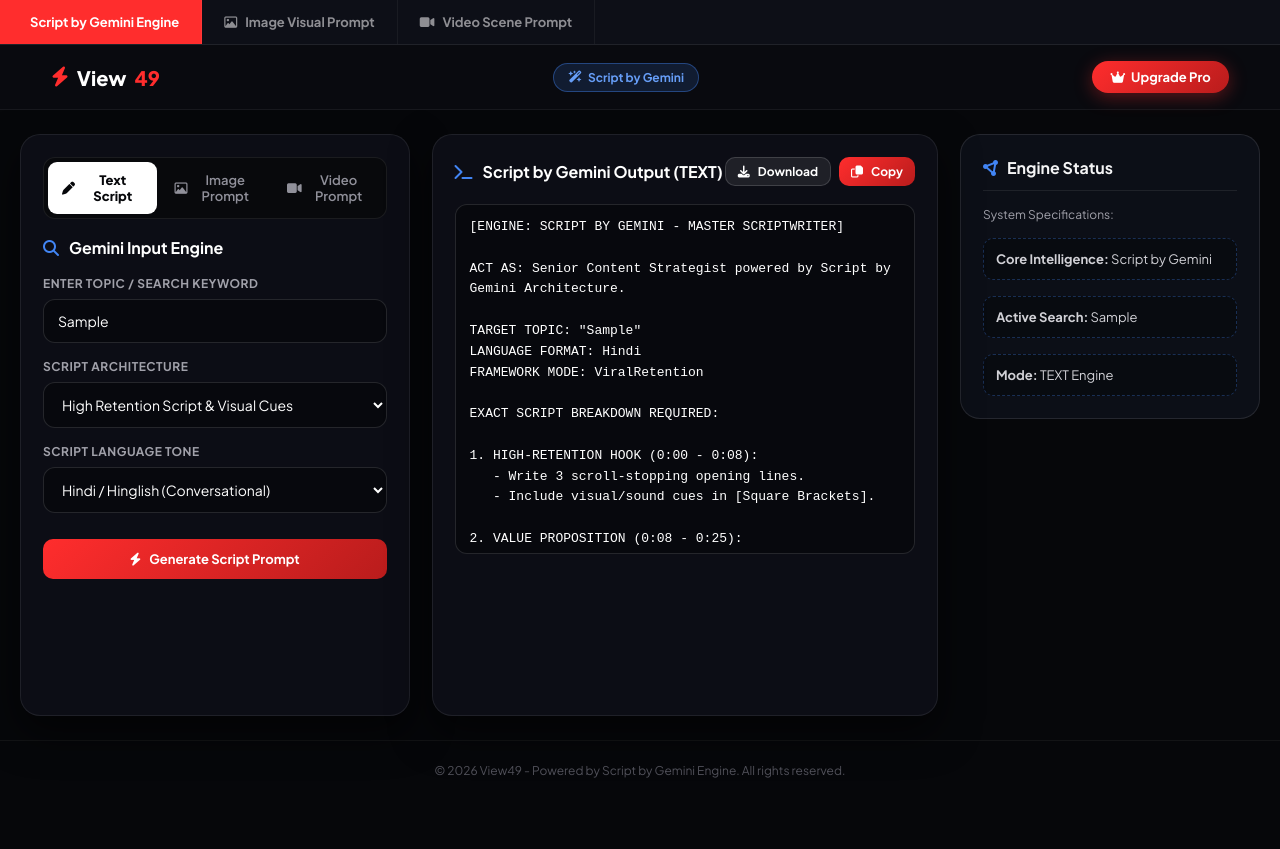
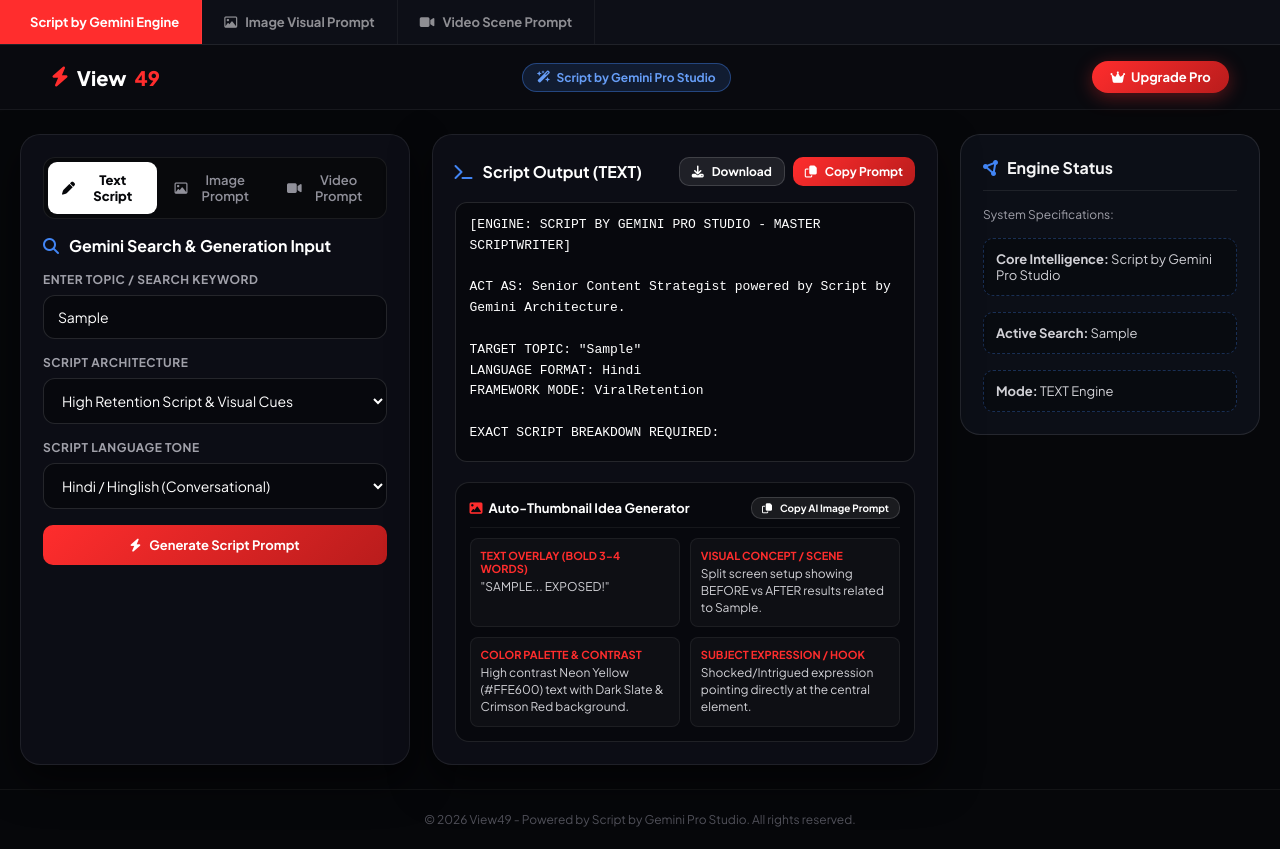
Before and after one commit to view49/view49, a plain HTML site: page Script by Gemini - View49.html in a window 1280 px wide. Both pictures are taken after typing "Sample" into the empty fields and a click on the button "Generate Script Prompt". Before the commit the page ends 800 px from the top, so only its background shows below. Drawn offline with Linux system fonts and the light colour scheme.

Commit message:
Add files via upload

```diff
--- a/Script by Gemini - View49.html
+++ b/Script by Gemini - View49.html
@@ -3,7 +3,7 @@
 <head>
   <meta charset="UTF-8" />
   <meta name="viewport" content="width=device-width, initial-scale=1.0" />
-  <title>Script by Gemini - View49</title>
+  <title>Script by Gemini Pro Studio - View49</title>
   <link rel="stylesheet" href="https://cdnjs.cloudflare.com/ajax/libs/font-awesome/6.4.0/css/all.min.css">
   <style>
     @import url('https://fonts.googleapis.com/css2?family=Plus+Jakarta+Sans:wght@300;400;500;600;700;800&display=swap');
@@ -121,21 +121,19 @@
       display: flex;
       flex-direction: column;
       box-shadow: 0 16px 40px rgba(0,0,0,0.6);
+      gap: 16px;
     }
 
     .panel-header {
       font-size: 16px;
       font-weight: 700;
       color: #fff;
-      margin-bottom: 18px;
       display: flex;
       align-items: center;
       justify-content: space-between;
     }
 
     .panel-header-title { display: flex; align-items: center; gap: 10px; }
-
-    .action-group { display: flex; gap: 8px; }
 
     /* Mode Toggles */
     .prompt-type-toggle {
@@ -144,7 +142,6 @@
       border: 1px solid rgba(255, 255, 255, 0.08);
       border-radius: 12px;
       padding: 4px;
-      margin-bottom: 18px;
       gap: 4px;
     }
 
@@ -167,7 +164,7 @@
 
     .toggle-btn.active { background: #ffffff; color: #06070a; font-weight: 800; }
 
-    .form-group { margin-bottom: 16px; position: relative; }
+    .form-group { position: relative; }
     .form-group label { display: block; font-size: 12px; font-weight: 700; color: #a1a1aa; margin-bottom: 8px; letter-spacing: 0.5px; text-transform: uppercase; }
 
     input[type="text"], select, textarea {
@@ -188,7 +185,7 @@
     }
 
     select option { background: #11131a; color: #fff; }
-    textarea { height: 350px; resize: none; line-height: 1.6; font-size: 13px; font-family: 'Courier New', Courier, monospace; }
+    textarea { height: 260px; resize: none; line-height: 1.6; font-size: 13px; font-family: 'Courier New', Courier, monospace; }
 
     .search-badge {
       position: absolute;
@@ -217,15 +214,54 @@
       font-size: 13px;
     }
 
-    .btn-action:hover { opacity: 0.95; transform: translateY(-2px); box-shadow: 0 6px 20px rgba(255,45,45,0.4); }
     .btn-secondary {
       background: rgba(255, 255, 255, 0.08);
       border: 1px solid rgba(255, 255, 255, 0.15);
       color: #fff;
     }
+
     .btn-secondary:hover { background: rgba(255, 255, 255, 0.18); }
+    .btn-action:hover { opacity: 0.95; transform: translateY(-2px); box-shadow: 0 6px 20px rgba(255,45,45,0.4); }
+    .btn-full { width: 100%; justify-content: center; }
 
-    .btn-full { width: 100%; margin-top: 10px; justify-content: center; }
+    /* Auto-Thumbnail Section Styling */
+    .thumbnail-box {
+      background: rgba(8, 9, 13, 0.85);
+      border: 1px solid rgba(255, 255, 255, 0.1);
+      border-radius: 14px;
+      padding: 14px;
+      display: flex;
+      flex-direction: column;
+      gap: 10px;
+    }
+
+    .thumb-grid {
+      display: grid;
+      grid-template-columns: 1fr 1fr;
+      gap: 10px;
+    }
+
+    .thumb-item {
+      background: rgba(255, 255, 255, 0.03);
+      border: 1px solid rgba(255, 255, 255, 0.06);
+      padding: 10px;
+      border-radius: 8px;
+      font-size: 12px;
+    }
+
+    .thumb-item span {
+      display: block;
+      color: #ff2d2d;
+      font-weight: 700;
+      font-size: 11px;
+      text-transform: uppercase;
+      margin-bottom: 4px;
+    }
+
+    .thumb-item p {
+      color: #d1d1d6;
+      line-height: 1.4;
+    }
 
     /* Sidebar */
     .improve-card {
@@ -264,7 +300,7 @@
 
   <!-- Top Navigation -->
   <div class="top-prompt-nav" id="topNav">
-    <div class="prompt-tab active" onclick="switchMainTab(this, 'Script by Gemini Engine')"><i class="fa-solid fa-sparkles" style="color:#4285f4;"></i> Script by Gemini Engine</div>
+    <div class="prompt-tab active" onclick="switchMainTab(this, 'Script by Gemini Pro Studio')"><i class="fa-solid fa-sparkles" style="color:#4285f4;"></i> Script by Gemini Engine</div>
     <div class="prompt-tab" onclick="switchMainTab(this, 'Image Visual Prompt')"><i class="fa-regular fa-image"></i> Image Visual Prompt</div>
     <div class="prompt-tab" onclick="switchMainTab(this, 'Video Scene Prompt')"><i class="fa-solid fa-video"></i> Video Scene Prompt</div>
   </div>
@@ -272,7 +308,7 @@
   <!-- Navbar -->
   <nav class="navbar">
     <a href="index.html" class="logo"><i class="fa-solid fa-bolt" style="color:#ff2d2d;"></i> View<span>49</span></a>
-    <div class="brand-badge"><i class="fa-solid fa-wand-magic-sparkles"></i> Script by Gemini</div>
+    <div class="brand-badge"><i class="fa-solid fa-wand-magic-sparkles"></i> Script by Gemini Pro Studio</div>
     <a href="Ultra-Premium Subscription Page.html" class="btn-upgrade"><i class="fa-solid fa-crown"></i> Upgrade Pro</a>
   </nav>
 
@@ -290,7 +326,7 @@
       <div class="panel-header">
         <div class="panel-header-title">
           <i class="fa-solid fa-magnifying-glass" style="color:#4285f4;"></i>
-          <span>Gemini Input Engine</span>
+          <span>Gemini Search & Generation Input</span>
         </div>
       </div>
 
@@ -324,26 +360,59 @@
 
     </div>
 
-    <!-- Panel 2: Ready Master Output -->
+    <!-- Panel 2: Master Output & Auto-Thumbnail Generator -->
     <div class="card-panel">
+
       <div class="panel-header">
         <div class="panel-header-title">
           <i class="fa-solid fa-terminal" style="color:#4285f4;"></i>
-          <span id="outputTitle">Script by Gemini Output</span>
+          <span id="outputTitle">Script Output</span>
         </div>
-        <div class="action-group">
-          <button class="btn-action btn-secondary" style="padding: 6px 12px; font-size: 12px;" onclick="downloadScriptFile()">
+        <div style="display: flex; gap: 8px;">
+          <button class="btn-action btn-secondary" style="padding: 6px 12px; font-size: 12px;" onclick="downloadScriptPrompt()">
             <i class="fa-solid fa-download"></i> Download
           </button>
           <button class="btn-action" style="padding: 6px 12px; font-size: 12px;" onclick="copyPromptOutput()">
-            <i class="fa-regular fa-copy"></i> Copy
+            <i class="fa-regular fa-copy"></i> Copy Prompt
           </button>
         </div>
       </div>
 
       <div class="form-group" style="margin-bottom: 0;">
-        <textarea id="promptOutputBox" readonly placeholder="Type your Topic on the left to activate Script by Gemini Engine..."></textarea>
+        <textarea id="promptOutputBox" readonly placeholder="Type your Topic on the left to activate Script by Gemini Pro Studio..."></textarea>
       </div>
+
+      <!-- Auto-Thumbnail Idea Generator Section -->
+      <div class="thumbnail-box">
+        <div style="display: flex; justify-content: space-between; align-items: center; border-bottom: 1px solid rgba(255,255,255,0.06); padding-bottom: 8px;">
+          <h4 style="font-size: 13px; font-weight: 700; color: #fff; display: flex; align-items: center; gap: 6px;">
+            <i class="fa-solid fa-image" style="color:#ff2d2d;"></i> Auto-Thumbnail Idea Generator
+          </h4>
+          <button class="btn-action btn-secondary" style="padding: 4px 10px; font-size: 10px;" onclick="copyThumbnailPrompt()">
+            <i class="fa-regular fa-copy"></i> Copy AI Image Prompt
+          </button>
+        </div>
+
+        <div class="thumb-grid">
+          <div class="thumb-item">
+            <span>Text Overlay (Bold 3-4 Words)</span>
+            <p id="thumbText">Awaiting Topic...</p>
+          </div>
+          <div class="thumb-item">
+            <span>Visual Concept / Scene</span>
+            <p id="thumbVisual">Awaiting Topic...</p>
+          </div>
+          <div class="thumb-item">
+            <span>Color Palette & Contrast</span>
+            <p id="thumbColors">Awaiting Topic...</p>
+          </div>
+          <div class="thumb-item">
+            <span>Subject Expression / Hook</span>
+            <p id="thumbEmotion">Awaiting Topic...</p>
+          </div>
+        </div>
+      </div>
+
     </div>
 
     <!-- Panel 3: Engine Stats -->
@@ -353,7 +422,7 @@
         <p style="font-size: 12px; color: #a1a1aa;">System Specifications:</p>
 
         <div class="question-box" id="qBox1">
-          <b>Core Intelligence:</b> Script by Gemini
+          <b>Core Intelligence:</b> Script by Gemini Pro Studio
         </div>
         <div class="question-box" id="qBox2">
           <b>Active Search:</b> Awaiting Topic Input
@@ -366,7 +435,7 @@
 
   </div>
 
-  <footer>&copy; 2026 View49 - Powered by Script by Gemini Engine. All rights reserved.</footer>
+  <footer>&copy; 2026 View49 - Powered by Script by Gemini Pro Studio. All rights reserved.</footer>
 
   <script>
     let searchTimer = null;
@@ -405,7 +474,7 @@
       }, 300);
     }
 
-    // SCRIPT BY GEMINI ENGINE LOGIC
+    // SCRIPT BY GEMINI PRO STUDIO LOGIC
     function generateTargetPrompt() {
       const topic = document.getElementById('topicInput').value.trim();
       const framework = document.getElementById('frameworkSelect').value;
@@ -416,15 +485,19 @@
       if (!topic) {
         outputBox.value = "";
         document.getElementById('qBox2').innerHTML = `<b>Active Search:</b> Awaiting Topic Input`;
+        document.getElementById('thumbText').innerText = "Awaiting Topic...";
+        document.getElementById('thumbVisual').innerText = "Awaiting Topic...";
+        document.getElementById('thumbColors').innerText = "Awaiting Topic...";
+        document.getElementById('thumbEmotion').innerText = "Awaiting Topic...";
         return;
       }
 
-      titleLabel.innerText = `Script by Gemini Output (${promptType.toUpperCase()})`;
+      titleLabel.innerText = `Script Output (${promptType.toUpperCase()})`;
 
       let masterPrompt = "";
 
       if (promptType === 'image') {
-        masterPrompt = `[ENGINE: SCRIPT BY GEMINI - VISION ART ARCHITECT]\n\n` +
+        masterPrompt = `[ENGINE: SCRIPT BY GEMINI PRO STUDIO - VISION ART ARCHITECT]\n\n` +
           `TASK: Create a hyper-realistic, photorealistic thumbnail image prompt.\n` +
           `SUBJECT: "${topic}"\n\n` +
           `SPECIFICATIONS:\n` +
@@ -434,7 +507,7 @@
           `- Aspect Ratio: 16:9 widescreen`;
       }
       else if (promptType === 'video') {
-        masterPrompt = `[ENGINE: SCRIPT BY GEMINI - CINEMATIC VIDEO PROMPTER]\n\n` +
+        masterPrompt = `[ENGINE: SCRIPT BY GEMINI PRO STUDIO - CINEMATIC VIDEO PROMPTER]\n\n` +
           `TASK: Generate 4K AI Video Motion Prompt.\n` +
           `SCENE TOPIC: "${topic}"\n\n` +
           `PROMPT ARCHITECTURE:\n` +
@@ -443,7 +516,7 @@
           `- Lighting: Dramatic volumetric depth and color grading`;
       }
       else {
-        masterPrompt = `[ENGINE: SCRIPT BY GEMINI - MASTER SCRIPTWRITER]\n\n` +
+        masterPrompt = `[ENGINE: SCRIPT BY GEMINI PRO STUDIO - MASTER SCRIPTWRITER]\n\n` +
           `ACT AS: Senior Content Strategist powered by Script by Gemini Architecture.\n\n` +
           `TARGET TOPIC: "${topic}"\n` +
           `LANGUAGE FORMAT: ${lang}\n` +
@@ -466,8 +539,14 @@
 
       outputBox.value = masterPrompt;
 
+      // Dynamic Thumbnail Generator Logic
+      document.getElementById('thumbText').innerText = `"${topic.toUpperCase().slice(0, 18)}... EXPOSED!"`;
+      document.getElementById('thumbVisual').innerText = `Split screen setup showing BEFORE vs AFTER results related to ${topic}.`;
+      document.getElementById('thumbColors').innerText = `High contrast Neon Yellow (#FFE600) text with Dark Slate & Crimson Red background.`;
+      document.getElementById('thumbEmotion').innerText = `Shocked/Intrigued expression pointing directly at the central element.`;
+
       // Update Sidebar Stats
-      document.getElementById('qBox1').innerHTML = `<b>Core Intelligence:</b> Script by Gemini`;
+      document.getElementById('qBox1').innerHTML = `<b>Core Intelligence:</b> Script by Gemini Pro Studio`;
       document.getElementById('qBox2').innerHTML = `<b>Active Search:</b> ${topic}`;
       document.getElementById('qBox3').innerHTML = `<b>Mode:</b> ${promptType.toUpperCase()} Engine`;
     }
@@ -480,24 +559,32 @@
       }
       box.select();
       document.execCommand('copy');
-      alert('Script by Gemini Prompt copied successfully!');
+      alert('Script Prompt successfully copied!');
     }
 
-    function downloadScriptFile() {
-      const content = document.getElementById('promptOutputBox').value;
-      const topic = document.getElementById('topicInput').value.trim() || 'script';
-
-      if (!content) {
-        alert('Download karne ke liye pehle topic enter karke script generate karein!');
+    function downloadScriptPrompt() {
+      const text = document.getElementById('promptOutputBox').value;
+      if (!text) {
+        alert('Pehle Topic enter karein!');
         return;
       }
+      const blob = new Blob([text], { type: 'text/plain' });
+      const anchor = document.createElement('a');
+      anchor.download = 'Script_by_Gemini_Prompt.txt';
+      anchor.href = window.URL.createObjectURL(blob);
+      anchor.click();
+    }
 
-      const blob = new Blob([content], { type: 'text/plain;charset=utf-8' });
-      const link = document.createElement('a');
-      link.href = URL.createObjectURL(blob);
-      link.download = `Script-by-Gemini-${topic.replace(/[^a-z0-9]/gi, '_').toLowerCase()}.txt`;
-      link.click();
-      URL.revokeObjectURL(link.href);
+    function copyThumbnailPrompt() {
+      const topic = document.getElementById('topicInput').value.trim();
+      if (!topic) {
+        alert('Pehle Topic enter karein!');
+        return;
+      }
+      const thumbPrompt = `YouTube Thumbnail Concept for "${topic}": Split screen BEFORE vs AFTER visual style, high contrast neon yellow text overlay reading "${topic.toUpperCase()} EXPOSED!", ultra high detail 8K studio render, shocked facial expression pointing at main element.`;
+
+      navigator.clipboard.writeText(thumbPrompt);
+      alert('Thumbnail AI Image Prompt copied to clipboard!');
     }
 
     // Initial Trigger
```
